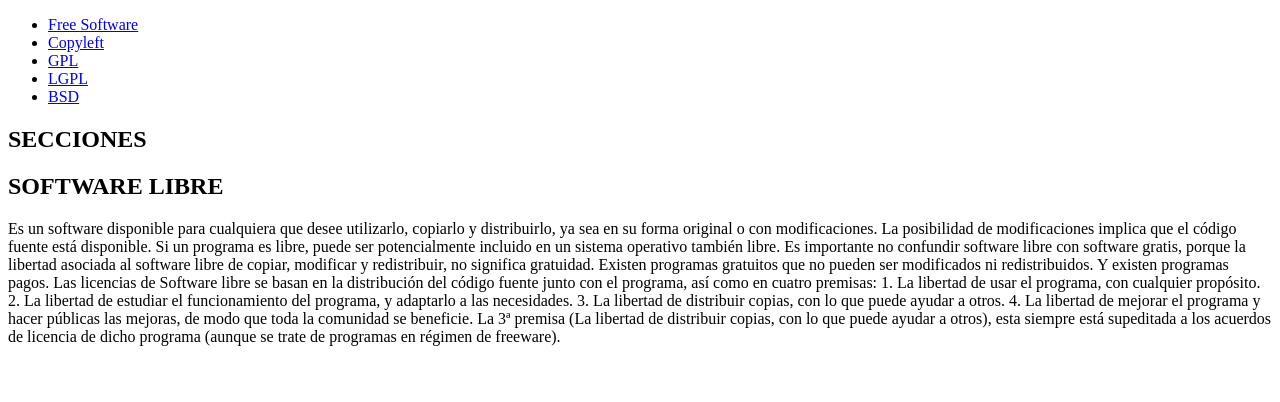
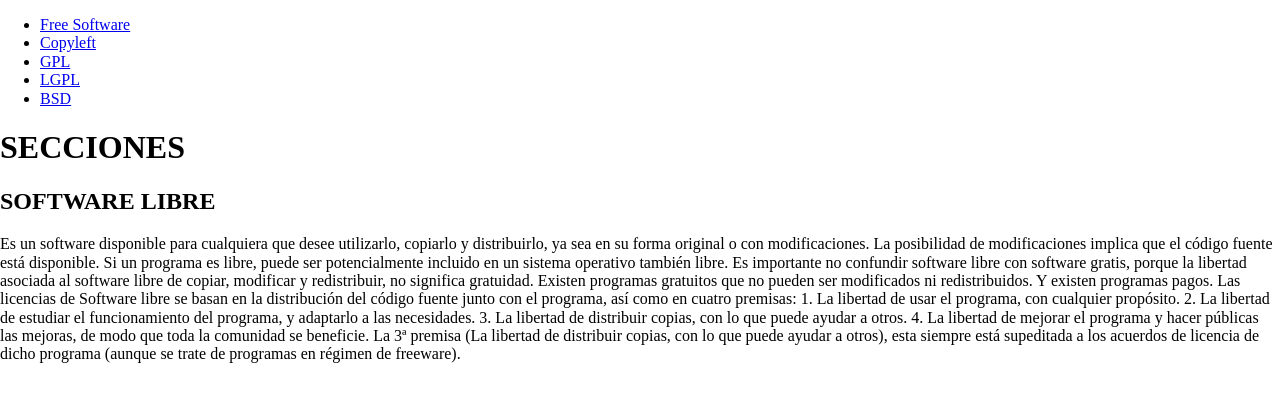
Before and after one commit to Frannn-secur/Licencias, a plain HTML site: page index.html in a window 1280 px wide. Drawn offline with Linux system fonts and the light colour scheme.

Commit message:
arreglado un bug

```diff
--- a/index.html
+++ b/index.html
@@ -6,7 +6,7 @@
     <meta name="viewport" content="width=device-width, initial-scale=1.0" />
     <title>Repositoro Compartido. Francisco Jose Gómez Ruiz</title>
     <link rel="stylesheet" href="./css/sytle.css" />
-    <link rel="stylesheet" href="./css/normali.css" />
+    <link rel="stylesheet" href="./css/normalize.css" />
   </head>
   <body>
     <header>
```
